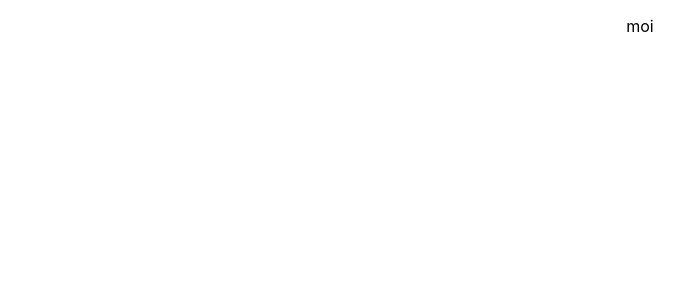
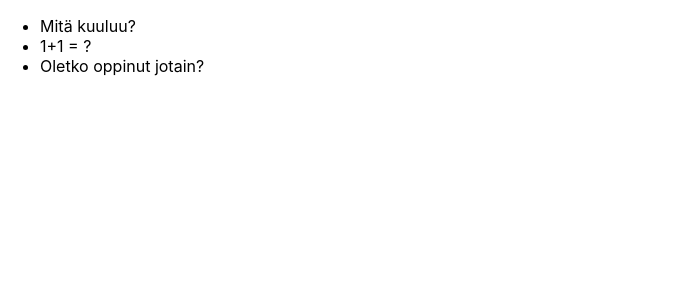
Before and after one commit to JJWaan/idealTehtavat, a React (Create React App) app in the folder tenttiapp02/: page / in a window 1280 px wide. Shown: the top 300 px of the page, without its empty margins (0-693 px from the left). Built offline with nearby package versions, Linux system fonts and the light colour scheme.

Commit message:
new tenttiApp cleanup base

```diff
--- a/tenttiapp02/src/App.js
+++ b/tenttiapp02/src/App.js
@@ -1,10 +1,12 @@
 import './App.css';
+
+import TenttiEtusivu from "./TenttiEtusivu"
 
 function App() {
   return (
-    <div className="App">
-      <p>moi</p>
-    </div>
+    <>
+      <TenttiEtusivu />
+    </>
   );
 }
 
--- /dev/null
+++ b/tenttiapp02/src/KysymyksetVastaukset.js
@@ -0,0 +1,19 @@
+const kysymyksetvastaukset = [
+    {
+        id: 1,
+        kysymys: "Mitä kuuluu?",
+        vastaus: "Hyvää"
+    },
+    {
+        id: 2,
+        kysymys: "1+1 = ?",
+        vastaus: 2,
+    },
+    {
+        id: 3,
+        kysymys: "Oletko oppinut jotain?",
+        vastaus: "Kyllä"
+    },
+];
+
+export default kysymyksetvastaukset;
--- /dev/null
+++ b/tenttiapp02/src/TenttiEtusivu.js
@@ -0,0 +1,22 @@
+import React from "react";
+
+// importataan kysymykset erillisestä tiedostosta
+import kysymyksetvastaukset from "./KysymyksetVastaukset";
+
+const Tentti = () => {
+    return (
+        <>
+            <KysymyksetUI kys={kysymyksetvastaukset} />
+        </>
+    );
+};
+
+// komponentti mikä mappaa erillisen tiedoston kysymykset
+// ja tulostaa ne (ul -> li)
+const KysymyksetUI = (props) => {
+    let importedKysymykset = props.kys.map( kysymyksetvastaukset =>
+        <li key={kysymyksetvastaukset.id}>{kysymyksetvastaukset.kysymys}</li> );
+    return (<ul>{importedKysymykset}</ul>)
+};
+
+export default Tentti;
```
